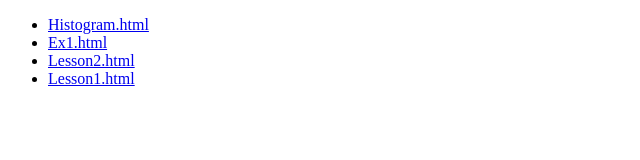
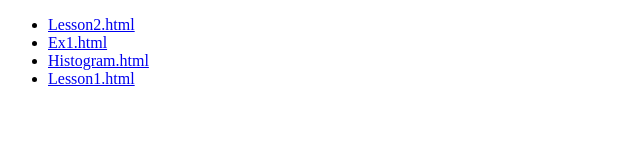
Before and after one commit to AvverbioPronome/10h, a plain HTML site: page public/index.html in a window 1280 px wide. Shown: the full height of the page, 0-640 px from the left. Drawn offline with Linux system fonts and the light colour scheme.

Commit message:
Recompiled because of  c0b3b58

```diff
--- a/public/index.html
+++ b/public/index.html
@@ -1,6 +1,7 @@
-<!DOCTYPE html><head><title>10h</title><meta charset=utf8></head><body><ul>
+<!DOCTYPE html><head><title>10h</title><meta charset=utf8>
+<meta name="viewport" content="width=device-width, initial-scale=1"></head><body><ul>
+<li><a href="Lesson2.html">Lesson2.html</a></li>
+<li><a href="Ex1.html">Ex1.html</a></li>
 <li><a href="Histogram.html">Histogram.html</a></li>
-<li><a href="Ex1.html">Ex1.html</a></li>
-<li><a href="Lesson2.html">Lesson2.html</a></li>
 <li><a href="Lesson1.html">Lesson1.html</a></li>
 </ul></body></html>
```
